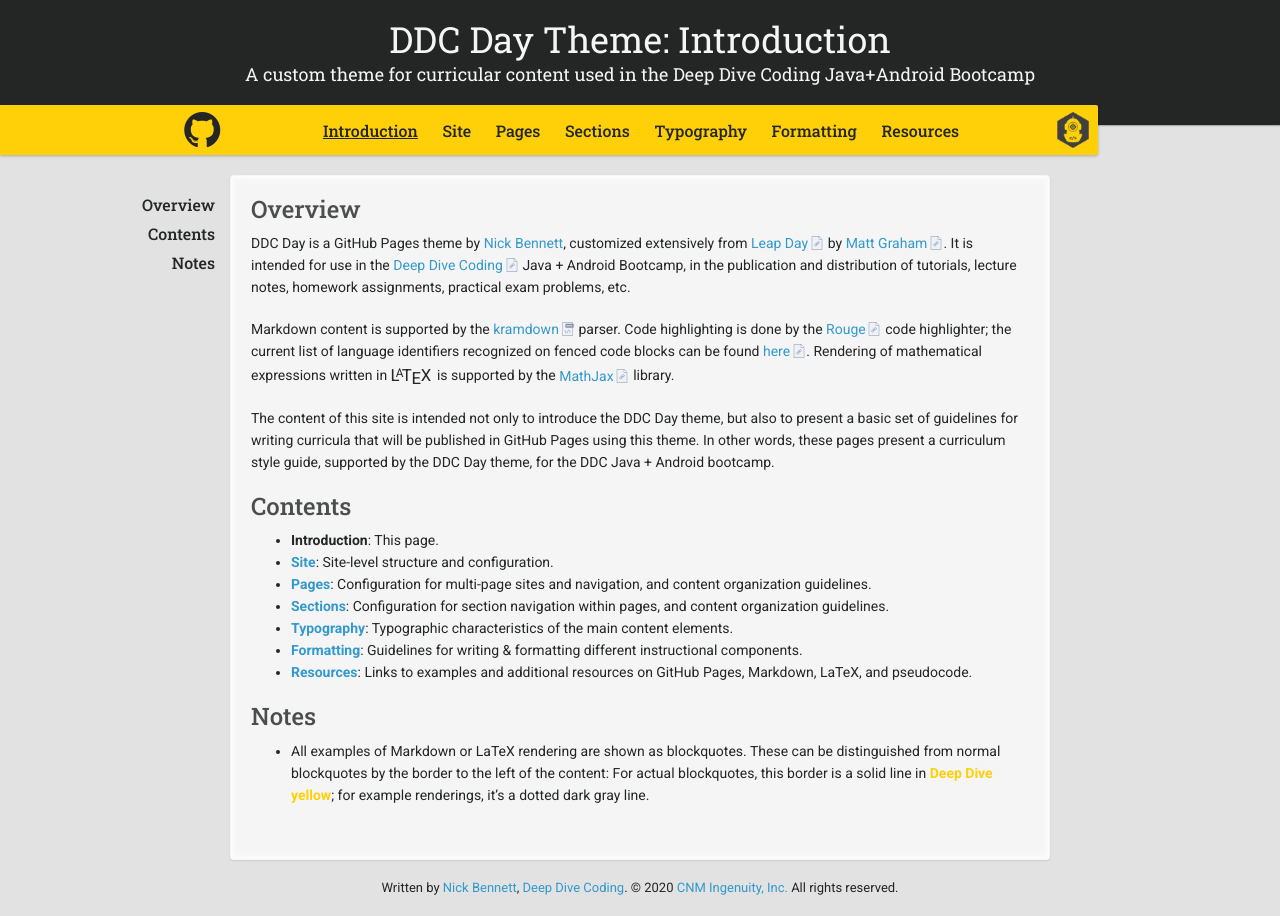
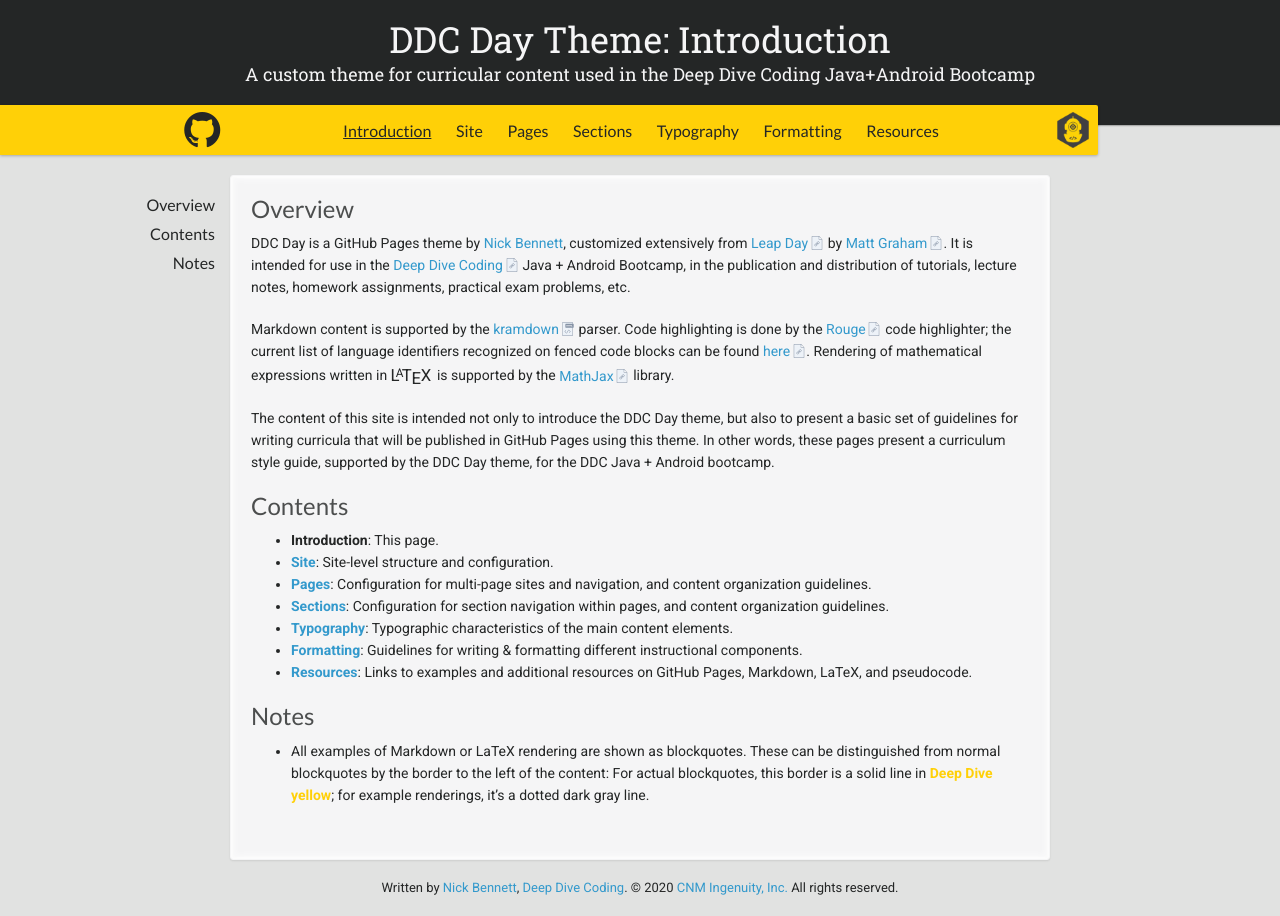
Before and after one commit to ddc-java/ddc-day, a Jekyll site: the page built from index.md, in a window 1280 px wide. Built offline with Jekyll 4.4.1, drawn with Linux system fonts in a browser that asks for light colours; nearby versions of some CDN libraries; our own code applies the rules of GitHub Pages for plain Markdown files; formulas are drawn with MathJax 3.

Commit message:
Lato vs. Roboto Slab for non-title headings

```diff
--- a/_sass/ddc-day.scss
+++ b/_sass/ddc-day.scss
@@ -29,7 +29,8 @@
 $medium-light-color: #e1e2e1;
 $deep-dive-yellow: #ffd007;
 
-$heading-fonts: 'Roboto Slab', Rockwell, serif;
+$title-fonts: 'Roboto Slab', Rockwell, serif;
+$heading-fonts: Lato, $title-fonts;
 $body-fonts: Roboto, Tahoma, sans-serif;
 $code-fonts: 'Roboto Mono', Consolas, 'Andale Mono WT', 'Andale Mono', 'Lucida Console', 'Lucida Sans Typewriter', 'DejaVu Sans Mono', 'Bitstream Vera Sans Mono', 'Liberation Mono', 'Nimbus Mono L', Monaco, 'Courier New', Courier, monospace;
 $navigator-fonts: $heading-fonts;
@@ -58,13 +59,19 @@
   background-image: none;
 }
 
-h1, h2, h3, h4, h5, h6 {
+h2, h3, h4, h5, h6 {
   font-family: $heading-fonts;
   color: $medium-dark-color;
   font-weight: 500;
   margin:0 0 10px 0;
 }
 
+h1 {
+  font-family: $title-fonts;
+  color: $medium-dark-color;
+  font-weight: 500;
+  margin:0 0 10px 0;
+}
 
 p, ul, ol, table, pre, dl {
   margin: 0 0 20px;
@@ -320,7 +327,7 @@
 
     a {
 
-      font-family: $heading-fonts;
+      font-family: $title-fonts;
       color: $base-light-color;
 
       &:visited {
@@ -337,7 +344,7 @@
   }
 
   p {
-    font-family: $heading-fonts;
+    font-family: $title-fonts;
     color: $base-light-color;
     font-size: 18px;
     margin: 0;
--- a/_sass/fonts.scss
+++ b/_sass/fonts.scss
@@ -1,4 +1,6 @@
 @import url('https://fonts.googleapis.com/css2?family=Roboto+Slab:wght@100;200;300;400;500;600;700;800;900&display=swap');
+
+@import url('https://fonts.googleapis.com/css2?family=Lato:ital,wght@0,100;0,300;0,400;0,700;0,900;1,100;1,300;1,400;1,700;1,900&display=swap');
 
 @import url('https://fonts.googleapis.com/css2?family=Roboto:ital,wght@0,100;0,300;0,400;0,500;0,700;0,900;1,100;1,300;1,400;1,500;1,700;1,900&display=swap');
 
```
